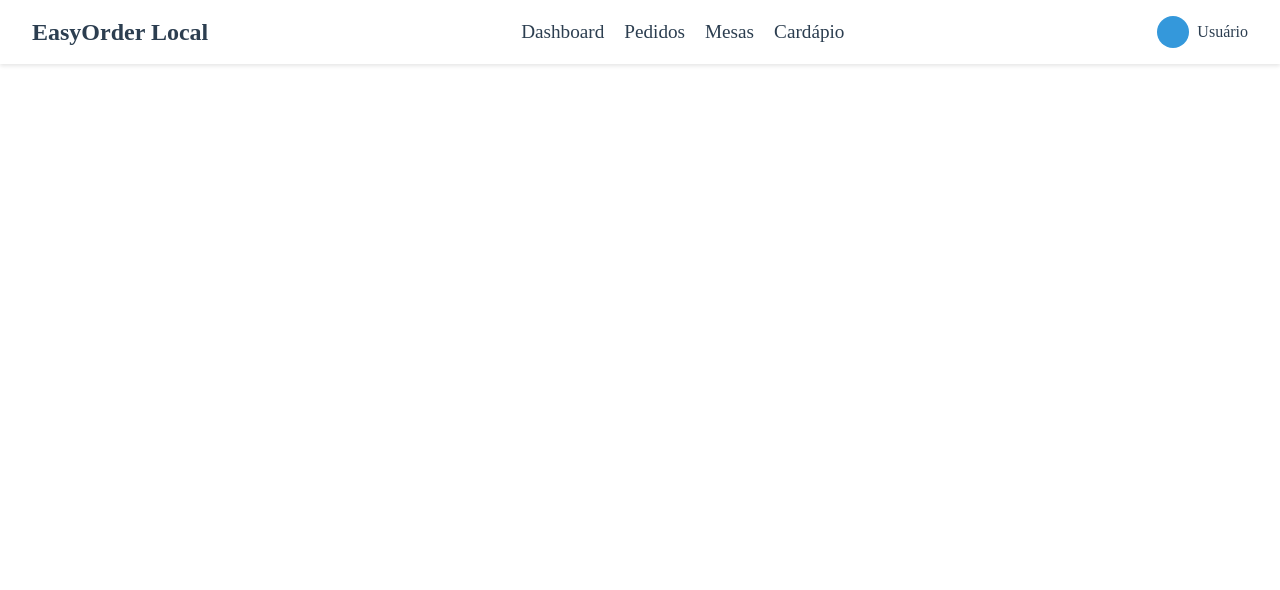
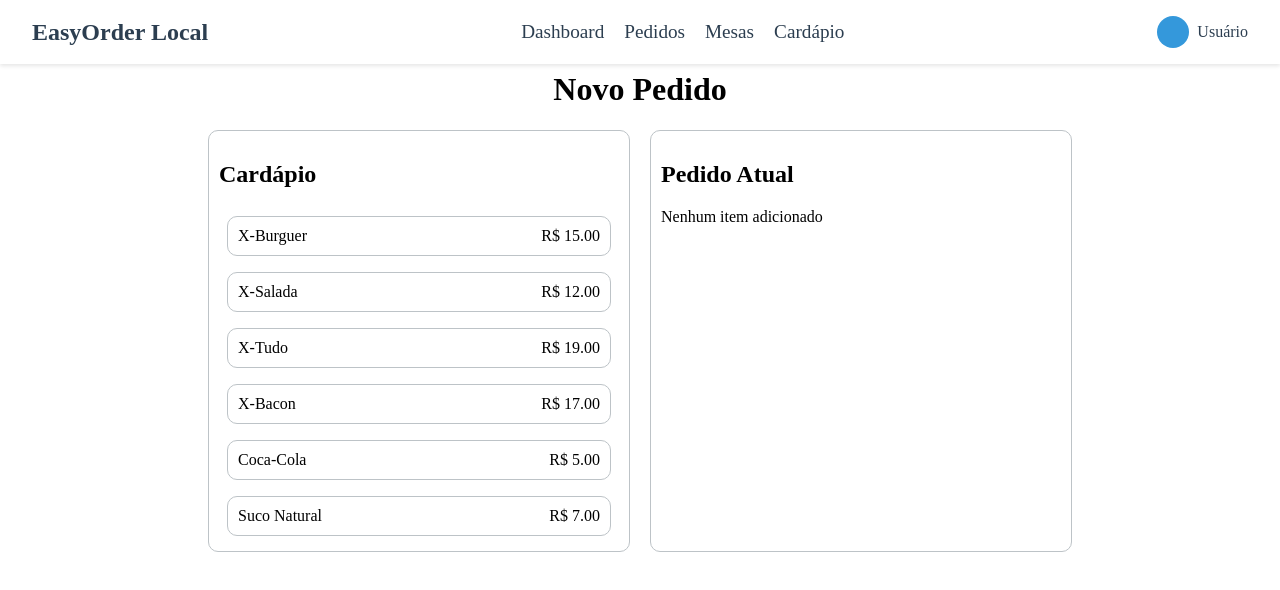
Before and after one commit to rhaneyko/easyorder, a React (Create React App) app: page /pedidos in a window 1280 px wide. Shown: the top 590 px of the page. Built offline with nearby package versions, Linux system fonts and the light colour scheme.

Commit message:
Criação dos cards dos items e as funções para adicionare remove do "carrinho".

```diff
--- a/src/pages/Pedidos/index.tsx
+++ b/src/pages/Pedidos/index.tsx
@@ -1,13 +1,108 @@
-import React from "react";
+import React, { useState } from "react";
 
-import { Container } from "./styles";
+import {
+    CardapioContainer,
+    CardapioItem,
+    Container,
+    PedidoAtual,
+    PedidoItem,
+    PedidosContainer,
+    QuantityControls,
+    ButtonAddQuantity,
+    ButtonRemoveQuantity,
+    QuantitySelect
+} from "./styles";
+
+const data = [
+    { id: 1, nome: "X-Burguer", preco: 15.00 },
+    { id: 2, nome: "X-Salada", preco: 12.00 },
+    { id: 3, nome: "X-Tudo", preco: 19.00 },
+    { id: 4, nome: "X-Bacon", preco: 17.00 },
+    { id: 5, nome: "Coca-Cola", preco: 5.00 },
+    { id: 6, nome: "Suco Natural", preco: 7.00 }
+];
+
+interface Item {
+    id: number;
+    nome: string;
+    preco: number;
+}
+
+interface PedidoItem {
+    item: Item;
+    quantidade: number;
+}
 
 const Pedidos = () => {
+    const [pedido, setPedido] = useState<PedidoItem[]>([]);
+
+    const adicionarItem = (item: Item) => {
+        setPedido((prevPedido) => {
+            const itemExistente = prevPedido.find((pedidoItem) => pedidoItem.item.id === item.id);
+
+            if (itemExistente) {
+                return prevPedido.map((pedidoItem) =>
+                    pedidoItem.item.id === item.id
+                        ? { ...pedidoItem, quantidade: pedidoItem.quantidade + 1 }
+                        : pedidoItem
+                );
+            } else {
+                return [...prevPedido, { item, quantidade: 1 }];
+            }
+        });
+    };
+
+    const alterarQuantidade = (itemId: number, quantidade: number) => {
+        setPedido((prevPedido) =>
+            prevPedido
+                .map((pedidoItem) =>
+                    pedidoItem.item.id === itemId
+                        ? { ...pedidoItem, quantidade: Math.max(1, pedidoItem.quantidade + quantidade) }
+                        : pedidoItem
+                )
+                .filter((pedidoItem) => pedidoItem.quantidade > 0)
+        );
+    };
+
+    const totalCompra = pedido.reduce((acc, pedidoItem) => acc + (pedidoItem.item.preco * pedidoItem.quantidade), 0);
+
     return (
         <Container>
-            Pedidos
+            <h1>Novo Pedido</h1>
+            <PedidosContainer>
+                <CardapioContainer>
+                    <h2>Cardápio</h2>
+                    {data.map((item) => (
+                        <CardapioItem key={item.id} onClick={() => adicionarItem(item)}>
+                            <span>{item.nome}</span>
+                            <span>R$ {item.preco.toFixed(2)}</span>
+                        </CardapioItem>
+                    ))}
+                </CardapioContainer>
+
+                <PedidoAtual>
+                    <h2>Pedido Atual</h2>
+                    {pedido.length === 0 ? (
+                        <span>Nenhum item adicionado</span>
+                    ) : (
+                        <span>Total: R$ {totalCompra.toFixed(2)}</span>
+                    )}
+
+                    {pedido.map(({ item, quantidade }) => (
+                        <PedidoItem key={item.id}>
+                            <span>{item.nome}</span>
+                            <span>R$ {(item.preco * quantidade).toFixed(2)}</span>
+                            <QuantityControls>
+                                <ButtonRemoveQuantity onClick={() => alterarQuantidade(item.id, -1)}>-</ButtonRemoveQuantity>
+                                <QuantitySelect type="number" readOnly value={quantidade} />
+                                <ButtonAddQuantity onClick={() => alterarQuantidade(item.id, 1)}>+</ButtonAddQuantity>
+                            </QuantityControls>
+                        </PedidoItem>
+                    ))}
+                </PedidoAtual>
+            </PedidosContainer>
         </Container>
-    )
+    );
 };
 
 export default Pedidos;
--- a/src/pages/Pedidos/styles.ts
+++ b/src/pages/Pedidos/styles.ts
@@ -2,4 +2,155 @@ import styled from "styled-components";
 
 export const Container = styled.div`
    display: flex;
+   flex-direction: column;
+   align-items: center;
+   justify-content: center;
+   margin-top: 50px;
 `;
+
+export const PedidosContainer = styled.div`
+   display: flex;
+   gap: 20px;
+
+`;
+
+export const CardapioContainer = styled.div`
+   display: flex;
+   flex-direction: column;
+   background-color: ${props => props.theme.colors.cardBackground};
+   width: 400px;
+   height: 400px;
+   border: 1px solid ${props => props.theme.colors.border};
+   border-radius: 10px;
+   padding: 10px;
+`;
+
+export const CardapioItem = styled.div`
+   display: flex;
+   justify-content: space-between;
+   padding: 10px;
+   margin: 8px;
+   border: 1px solid ${props => props.theme.colors.border};
+   border-radius: 10px;
+`;
+
+export const PedidoAtual = styled.div`
+   display: flex;
+   flex-direction: column;
+   background-color: ${props => props.theme.colors.cardBackground};
+   width: 400px;
+   height: 400px;
+   border: 1px solid ${props => props.theme.colors.border};
+   border-radius: 10px;
+   padding: 10px;
+`;
+
+export const PedidoItem = styled.div`
+display: flex;
+   justify-content: space-between;
+   padding: 10px;
+   margin: 8px;
+   border: 1px solid ${props => props.theme.colors.border};
+   border-radius: 10px;
+
+`;
+
+export const QuantityControls = styled.div`
+  display: flex;
+  margin: 15px;
+
+  @media (max-width: 768px) {
+    margin: 10px;
+    justify-content: center;
+  }
+
+  @media (max-width: 480px) {
+    flex-direction: column;
+    align-items: center;
+    gap: 10px;
+  }
+`;
+
+export const ButtonRemoveQuantity = styled.button`
+  background-color: #f44336;
+  color: #fff;
+  border: none;
+  border-radius: 20px 0 0 20px;
+  width: 30px;
+  height: 46px;
+  font-size: 18px;
+  font-weight: bold;
+  cursor: pointer;
+  transition: background-color 0.2s ease;
+
+  &:hover {
+    background-color: #d32f2f;
+  }
+
+  @media (max-width: 1024px) {
+    width: 25px;
+    height: 40px;
+  }
+
+  @media (max-width: 768px) {
+    width: 20px;
+    height: 36px;
+    font-size: 16px;
+  }
+`;
+
+export const QuantitySelect = styled.input`
+  width: 50px;
+  height: 46px;
+  text-align: center;
+  font-size: 16px;
+  border: 1px solid #ddd;
+  outline: none;
+  padding: 0;
+
+  @media (max-width: 1024px) {
+    width: 45px;
+    height: 40px;
+    font-size: 15px;
+  }
+
+  @media (max-width: 768px) {
+    width: 40px;
+    height: 36px;
+    font-size: 14px;
+  }
+
+  @media (max-width: 480px) {
+    width: 35px;
+    height: 30px;
+    font-size: 12px;
+  }
+`;
+
+export const ButtonAddQuantity = styled.button`
+  width: 30px;
+  height: 46px;
+  font-size: 18px;
+  font-weight: bold;
+  color: #fff;
+  background-color: #4caf50;
+  border: 1px solid #4caf50;
+  border-radius: 0 20px 20px 0;
+  cursor: pointer;
+  transition: background-color 0.2s ease;
+
+  &:hover {
+    background-color: #388e3c;
+  }
+
+  @media (max-width: 1024px) {
+    width: 25px;
+    height: 40px;
+  }
+
+  @media (max-width: 768px) {
+    width: 20px;
+    height: 36px;
+    font-size: 16px;
+  }
+`;
```
